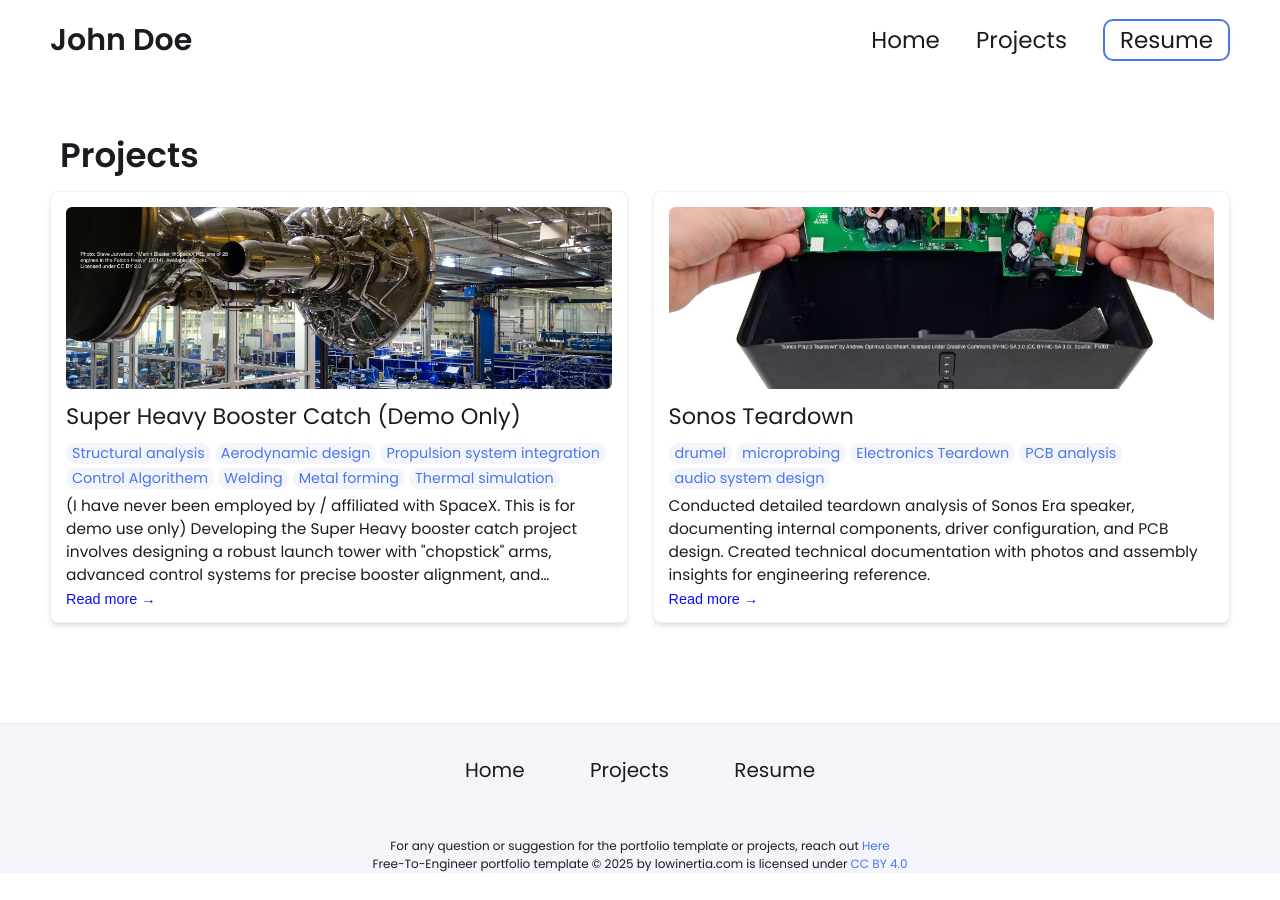
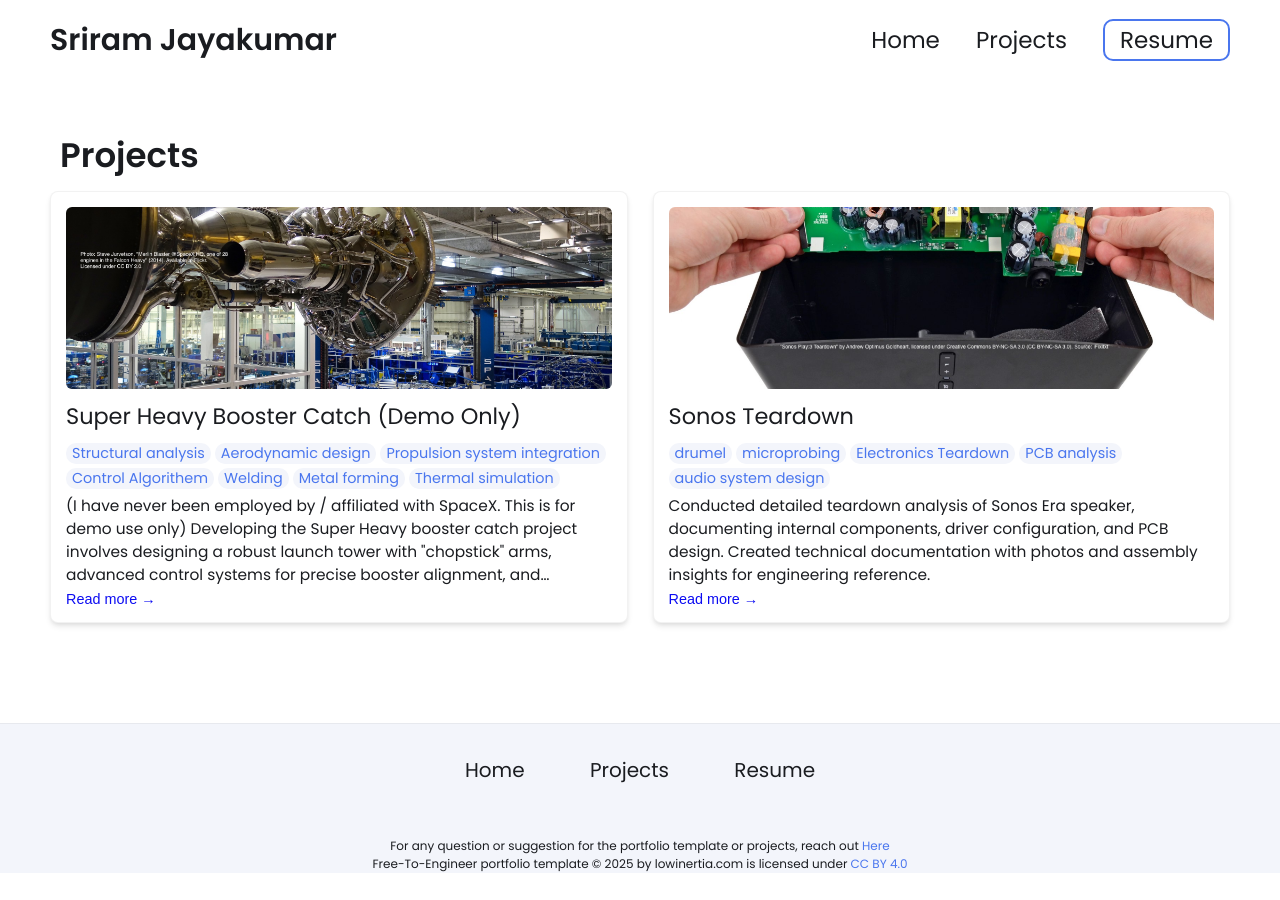
Before and after one commit to SriramJay96/sriramjay96.github.io, a Jekyll site: the page built from projects.html, in a window 1280 px wide. Built offline with Jekyll 4.4.1, drawn with Linux system fonts in a browser that asks for light colours; part of the change alters nothing that is shown.

Commit message:
config.yml changes

```diff
--- a/_config.yml
+++ b/_config.yml
@@ -7,20 +7,20 @@
 
 # Main Page Setup
 
-title: John Doe's Portfolio # This is what shows up in the tab of the browser
+title: Sriram Jayakumar's Portfolio # This is what shows up in the tab of the browser
 
 
 
 # Hero Section
-name: John Doe
-headline: headline message
+name: Sriram Jayakumar
+headline:  Avid Robotics, Controls & Automation engineer
 description: >- # dont remove this line. this will ignore all new lines until the next section
-  Write an awesome intro and discuss your highlights and qualification. You can edit this
-  line in _config.yml. It will appear in your document head meta (for
-  Google search results) and in your feed.xml site description.
+  I’m an engineer who loves building things that think and function on it's own. From automation and control systems to
+  emerging fields like computer vision, I enjoy working on technology that bridges the physical
+  and digital worlds. My work blends curiosity, precision, and a continuous drive to learn.
 
 # Place your profile image in /assets/images/profile-image/folder and edit the file name
-profile_image: ./assets/images/profile-image/avatar.jpeg
+profile_image: ./assets/images/profile-image/sriram.jpeg
 
 
 # Link your resume
@@ -31,9 +31,9 @@ resume-url: https://drive.google.com/file/d/13Z3duVzh-gguPU5r03oJVEE6rV9rd3DS/vi
 # Set up external links - this will show up as small icons next to your name.
 
 external-links:    # input only your own url slug. The icons with missing entries will not appear.
-  linkedin: test    # https://www.linkedin.com/in/{your url slug}
-  github: leea12    # https://github.com/{your url slug}
-  stackoverflow: test      # https://stackoverflow.com/users/{your url slug}
+  linkedin: sriram-jayakumar    # https://www.linkedin.com/in/{your url slug}
+  github:   # https://github.com/{your url slug}
+  stackoverflow:      # https://stackoverflow.com/users/{your url slug}
   medium:            # https://medium.com/@{your url slug}
   x-twitter:   # https://x.com/{your url slug}
   threads:            # https://threads.net/@{your url slug}
@@ -45,47 +45,24 @@ external-links:    # input only your own url slug. The icons with missing entrie
 
 # Skills Section - Add the list of your Skills by categories/tools. The indentation for each level needs to be precise.
 skills:
-  - category: 3D Modeling
+  - category: Automation & Controls
     tools:
-    - Onshape
-    - Solidworks
-    - Creo
-    - Fusion 360 (Autodesk)
-    - Blender (for complex shapes or animations)
-    - Siemens NX
-    - Inventor (Autodesk)
-    - CATIA (Dassault Systèmes)
-  - category: Prototyping
+    - Beckhoff TwinCAT
+    - Rockwell Allen Bradley
+    - Siemens TIA
+    - Ignition
+  - category: Robotics
     tools:
-    - SLA
-    - CNC
-    - FDM
-    - SLS
-    - DMLS
-    - PolyJet Printing
-    - Vacuum Casting
-    - Laser Cutting
-    - Water Jet Cutting
-    - Arduino / Raspberry Pi
-    - Breadboarding for circuit testing
-  - category: Design Standards / Practices
-    tools:
-    - GD&T ASME Y14
-    - ISO fits and tolerances
-    - PLM (PTC Windchill / Arena)
-  - category: PCB Design
-    tools:
-    - Altium Designer
-    - Altium
-    - Eagle
-    - KiCad
+    - ROS
+    - Computer vision
+    - Reinforcement learning
+    - Tensorflow
+    - Pytorch
   - category: Problem Solving / Risk Management
     tools:
     - Root Cause Analysis (e.g., 5 Whys, Fishbone Diagram)
     - DFMEA / PFMEA
     - Six Sigma methodologies
-    - Shain Red-X
-
 
 # Contact Form Setup. Setup an account and copy over the key. When someone fills out the form, it will be received in your email.
 formspree-key:   https://formspree.io/f/{8-digit key}
```
Also changed, not shown: assets/images/profile-image/avatar.jpeg (deleted), 1 other file.
